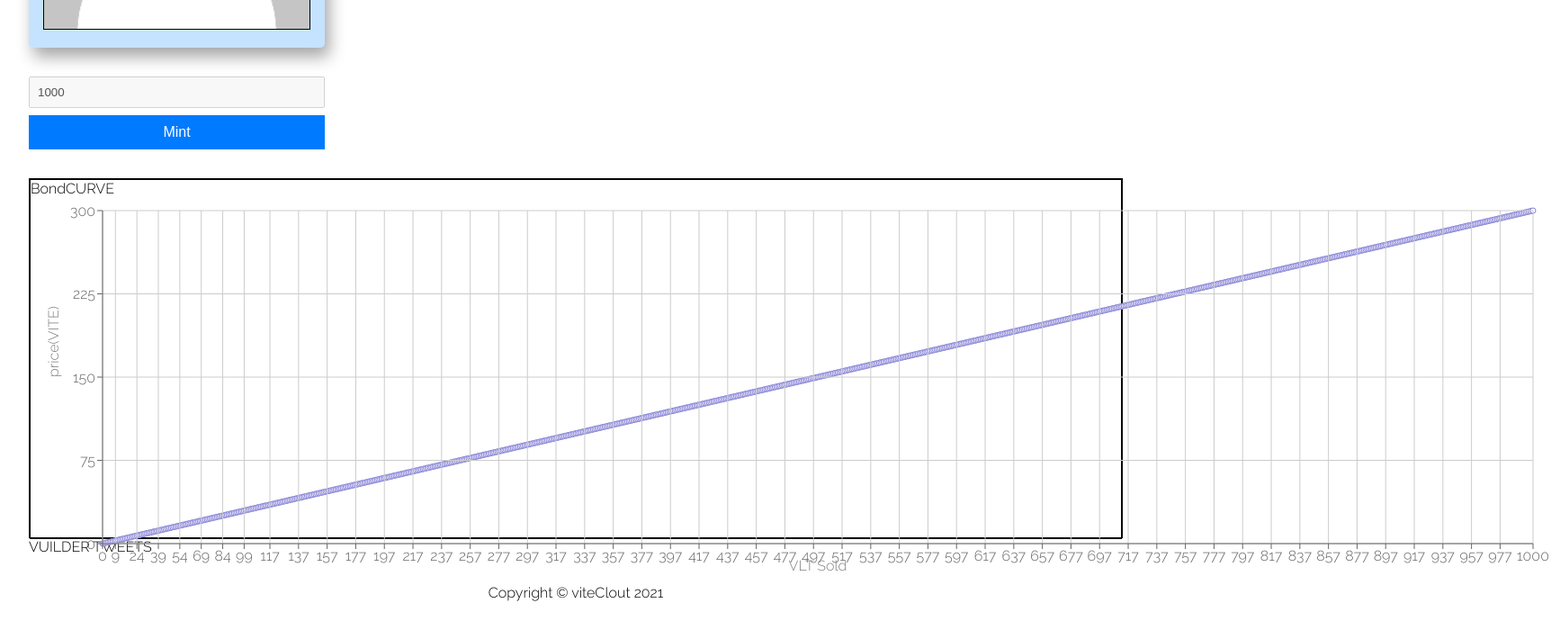
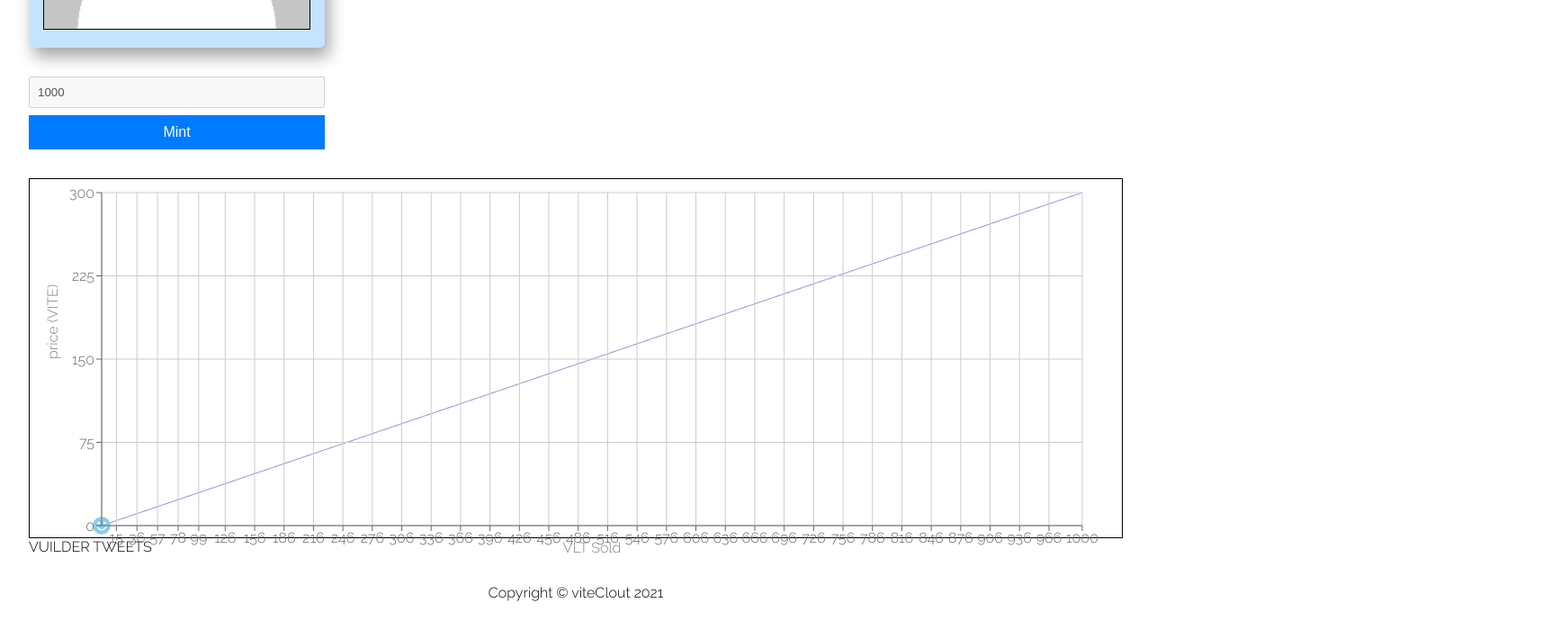
Before and after one commit to DTIV/viteclout, a React (Create React App) app in the folder frontend/: page /vuilder/1 in a window 1280 px wide. Shown: the part 352-1052 px from the top of the page at 90% size, 1734 px wide, since content can reach past the window. Built offline with nearby package versions, Linux system fonts and the light colour scheme.

Commit message:
added bond curve

```diff
--- a/frontend/src/components/vuilder/VuilderProfile.js
+++ b/frontend/src/components/vuilder/VuilderProfile.js
@@ -10,27 +10,27 @@ import { useState } from 'react';
 
 const VuilderProfile = (props) => {
     const location = useLocation();
-    const [width, setWidth] = useState(1700);
+    const [width, setWidth] = useState(document.body.clientWidth - 80);
     const vuilder_ID = location.pathname.replace("/vuilder/", "")
     const vuilder = vuilders.find((v) => v._id === vuilder_ID)
-    // const data = [
-    //     {name: 'Page A', uv: 400},
-    //     {name: 'Page B', uv: 300},
-    //     {name: 'Page C', uv: 200},
-    //     {name: 'Page D', uv: 100},
-    // ];
 
+    var reserve = 1000;
+    var current_price = 0.003;
 
-    const mint_amount = 1000
     var data = []
+
     function createCurve(){
-
-        for(var i=0; i <= 1000; i++){
-            var price = 0.003 * (i * 10 ** 2)
+        for(var i=0; i <= reserve; i++){
+            if(i === 0){
+                var price = current_price
+            }else{
+                var price = current_price * (i * 10 ** 2)
+            }
             var point = {name: i, price: price}
             data.push(point)
         }
     }
+    console.log(data)
     createCurve()
     window.addEventListener("resize", function(event) {
         var curve_wrap = this.document.getElementsByClassName("bonding-curve")
@@ -38,6 +38,21 @@ const VuilderProfile = (props) => {
         // console.log(curve_wrap.clientHeight, curve_wrap.clientWidth)
         // console.log(document.getElementsByClassName("bonding-curve").clientWidth + ' wide by ' + document.body.clientHeight+' high');
     })
+
+    const CustomizedDot = (props) => {
+        const { cx, cy, stroke, payload, value } = props;
+        // console.log(value)
+        if (value === current_price) {
+          return (
+            <svg x={cx - 10} y={cy - 10} width={20} height={20} fill="skyblue" viewBox="0 0 1024 1024">
+        <path d="M512 1009.984c-274.912 0-497.76-222.848-497.76-497.76s222.848-497.76 497.76-497.76c274.912 0 497.76 222.848 497.76 497.76s-222.848 497.76-497.76 497.76zM340.768 295.936c-39.488 0-71.52 32.8-71.52 73.248s32.032 73.248 71.52 73.248c39.488 0 71.52-32.8 71.52-73.248s-32.032-73.248-71.52-73.248zM686.176 296.704c-39.488 0-71.52 32.8-71.52 73.248s32.032 73.248 71.52 73.248c39.488 0 71.52-32.8 71.52-73.248s-32.032-73.248-71.52-73.248zM772.928 555.392c-18.752-8.864-40.928-0.576-49.632 18.528-40.224 88.576-120.256 143.552-208.832 143.552-85.952 0-164.864-52.64-205.952-137.376-9.184-18.912-31.648-26.592-50.08-17.28-18.464 9.408-21.216 21.472-15.936 32.64 52.8 111.424 155.232 186.784 269.76 186.784 117.984 0 217.12-70.944 269.76-186.784 8.672-19.136 9.568-31.2-9.12-40.096z" />
+      </svg>
+          );
+        }
+
+        return (false);
+      };
+
 
     return (
         <div id="profile" className="l-border">
@@ -86,19 +101,18 @@ const VuilderProfile = (props) => {
             </div>
             <section className="profile-bottom">
                 <div className="bonding-curve">
-                    <BondCurve />
                     <LineChart
                         className = "line-chart"
                         width={width}
                         height={420}
                         data={data}
                         margin={{ top: 15, right: 30, left: 20, bottom: 5 }}>
-                        <Line type="monotone" dataKey="price" stroke="#8884d8" />
+                        <Line type="monotone" dataKey="price" stroke="#8884d8" dot={<CustomizedDot />}/>
                         <CartesianGrid stroke="#ccc" />
                         <XAxis dataKey="name">
                             <Label className="chart-labal" value="VLT Sold" offset={0} position="insideBottom" />
                         </XAxis>
-                        <YAxis label={{ value: 'price(VITE)', angle: -90, position: 'insideLeft' }}/>
+                        <YAxis label={{ value: 'price (VITE)', angle: -90, position: 'insideLeft' }}/>
                         <Tooltip />
                     </LineChart>
                 </div>
--- a/frontend/src/index.css
+++ b/frontend/src/index.css
@@ -337,13 +337,9 @@ nav{
   height:  50vh;
 }
 
-.line-chart{
-  width: 100%;
-  height: 100%;
-}
 .bonding-curve{
   height: 50vh;
-  border: black solid 1px;
+  /* border: black solid 1px; */
 }
 
 .chart-label{
```
